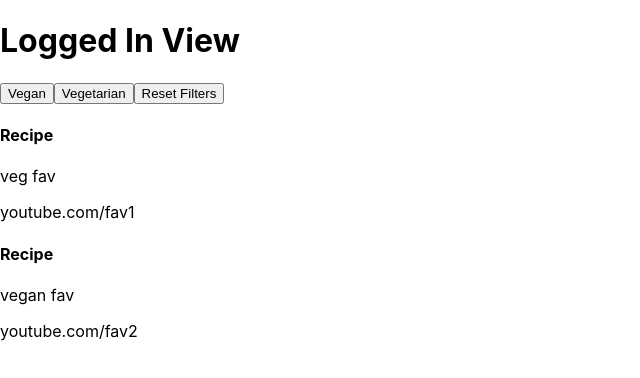
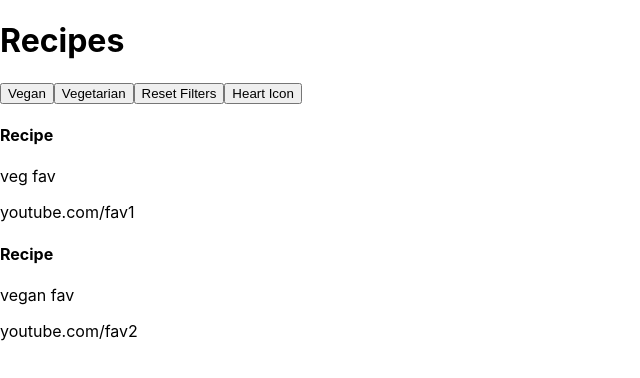
Before and after one commit to angeljuarez77/foody_app, a React (Create React App) app in the folder foody/: page / in a window 1280 px wide. Shown: the top 378 px of the page, without its empty margins (0-640 px from the left). Built offline with nearby package versions, Linux system fonts and the light colour scheme.

Commit message:
moved favorites button to FilterButton component. updates state.favoritesView to true on click. needs to toggle boolean instead.

```diff
--- a/foody/src/App.js
+++ b/foody/src/App.js
@@ -51,6 +51,8 @@ class App extends Component {
       filterResults: [],
       view: 'loggedin'
     }
+    this.renderFavorites = this.renderFavorites.bind(this);
+
     this.handleSelect = this.handleSelect.bind(this);
 }
 
@@ -63,17 +65,35 @@ getView(){
     case 'signup':
       return <CreateAccount />
     case 'loggedin':
-      return <LoggedInView handleSelect={this.handleSelect} favoritesView={this.state.favoritesView} recipes={this.state.recipes} selected={this.state.selected} favorites={this.state.favorites}/>
+      return <LoggedInView
+              handleSelect={this.handleSelect}
+              renderFavorites={this.renderFavorites}
+              favoritesView={this.state.favoritesView}
+              recipes={this.state.recipes}
+              selected={this.state.selected}
+              favorites={this.state.favorites}
+              />
     default:
       return <Welcome />
   }
 }
 
-
 handleSelect(filter){
   this.setState({
     selected: filter
   });
+}
+
+renderFavorites(){
+  this.setState({
+    favoritesView: true
+  })
+}
+
+renderAllRecipes(){
+  this.setState({
+    favoritesView: false
+  })
 }
 
   render() {
--- a/foody/src/components/LoggedIn/AllRecipes.js
+++ b/foody/src/components/LoggedIn/AllRecipes.js
@@ -8,7 +8,7 @@ export default function AllRecipes(props){
   return(
 
     <div>
-      <FilterButtons handleSelect={props.handleSelect}/>
+      <FilterButtons handleSelect={props.handleSelect} renderFavorites={props.renderFavorites}/>
           {
             props.selected
             ?
--- a/foody/src/components/LoggedIn/Favorites.js
+++ b/foody/src/components/LoggedIn/Favorites.js
@@ -11,7 +11,7 @@ export default function Favorites(props){
 
   return(
     <div>
-        <FilterButtons handleSelect={props.handleSelect}/>
+        <FilterButtons handleSelect={props.handleSelect} renderFavorites={props.renderFavorites}/>
         {
           props.selected
           ?
--- a/foody/src/components/LoggedIn/FilterButtons.js
+++ b/foody/src/components/LoggedIn/FilterButtons.js
@@ -8,6 +8,7 @@ return(
       <button onClick={()=>props.handleSelect('Vegan')} key='1' id='vegan-filter-button'> Vegan </button>
       <button onClick={()=>props.handleSelect('Vegetarian')} key='2' id='veg-filter-button'> Vegetarian </button>
       <button onClick={()=>props.handleSelect('')} key="3" id='reset-filter-button'> Reset Filters </button>
+      <button onClick={()=>props.renderFavorites()} id="favorites-button"> Heart Icon </button>
   </div>
   )
 };
--- a/foody/src/components/LoggedIn/LoggedInView.js
+++ b/foody/src/components/LoggedIn/LoggedInView.js
@@ -9,16 +9,17 @@ export default function LoggedInView(props) {
 
   return(
     <div>
-      <h1> Logged In View </h1>
+
+        <h1> Recipes </h1>
 
 
-      {
-          props.favoritesView
-          ?
-          <Favorites handleSelect={props.handleSelect} recipes={props.recipes} selected={props.selected} favorites={props.favorites}/>
-          :
-          <AllRecipes handleSelect={props.handleSelect} recipes={props.recipes} selected={props.selected} favorites={props.favorites}/>
-      }
+        {
+            props.favoritesView
+            ?
+            <Favorites renderFavorites={props.renderFavorites} handleSelect={props.handleSelect} recipes={props.recipes} selected={props.selected} favorites={props.favorites}/>
+            :
+            <AllRecipes renderFavorites={props.renderFavorites} handleSelect={props.handleSelect} recipes={props.recipes} selected={props.selected} favorites={props.favorites}/>
+        }
 
     </div>
   )
```
